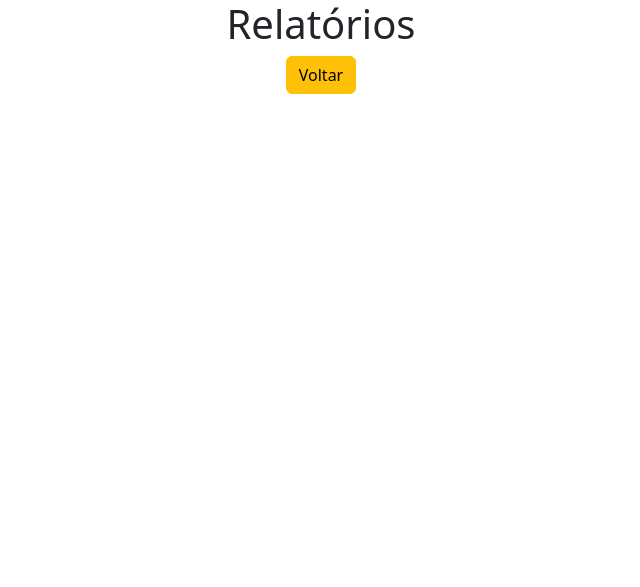
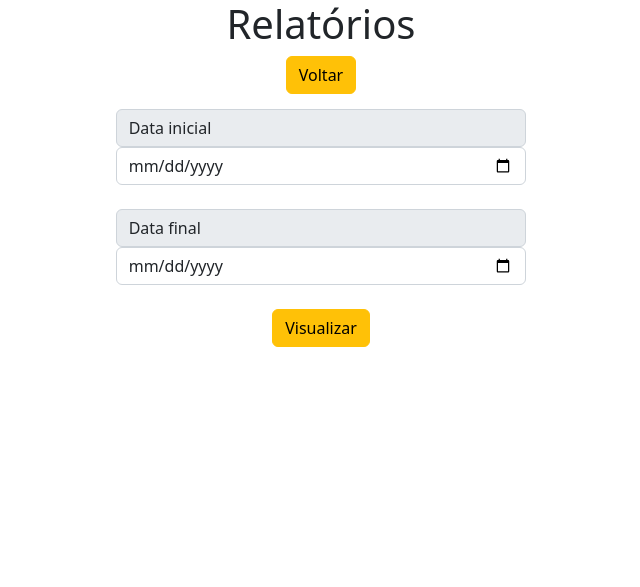
Before and after one commit to FelipeSchio/trabalho-web, a Flask app: page /relatorio in a window 1280 px wide. Shown: the top 587 px of the page, without its empty margins (319-959 px from the left). Run offline with Flask 2, Linux system fonts and the light colour scheme.

Commit message:
caixa data

```diff
--- a/app/templates/relatorio.html
+++ b/app/templates/relatorio.html
@@ -12,8 +12,21 @@
         <div class="col" id="conteiner">
             <div style="text-align: center; margin-bottom: 15px;">
               <h1>Relatórios</h1>
-              <a href="menu"><button type="button" class="btn btn-warning">Voltar</button></a>
+                <a href="menu"><button type="button" class="btn btn-warning">Voltar</button></a>
             </div>
+            <form action="" method="POST">
+            <div class="d-flex flex-column mb-3" style="text-align: center;">
+                <span class="input-group-text">Data inicial</span>
+                <input type="date" name="data_inicial" class="form-control" aria-label="Sizing example input" aria-describedby="inputGroup-sizing-default">
+                <br>
+                <span class="input-group-text">Data final</span>
+                <input type="date" name="data_final" class="form-control" aria-label="Sizing example input" aria-describedby="inputGroup-sizing-default">
+                <br>
+                <div style="text-align: center;">
+                    <input type="submit" class="btn btn-warning" value="Visualizar">
+                </div>
+            </div>
+            </form>
         </div>
         <div class="col"></div>
     </div>
--- a/database/banco.sql
+++ b/database/banco.sql
@@ -38,6 +38,7 @@ create table if not exists Venda (
     funcionario integer not null,
     quantidade integer not null,
     valor_total double not null,
+	data_venda date not null,
     primary key (id),
     foreign key (produto) references produto (id),
     foreign key (funcionario) references funcionario (id)
--- a/main.py
+++ b/main.py
@@ -60,9 +60,10 @@ def caixa():
         produto = request.form['produto']
         quantidade = request.form['quantidade']
         valor_total = request.form['valor_total']
+        data_venda = datetime.date.today()
 
         nova_venda = VendaModel(funcionario=funcionario, produto=produto, quantidade=quantidade,
-                                valor_total=valor_total)
+                                valor_total=valor_total, data_venda=data_venda)
         database.session.add(nova_venda)
         database.session.commit()
 
--- a/models/caixa.py
+++ b/models/caixa.py
@@ -8,9 +8,11 @@ class VendaModel(database.Model):
     produto = database.Column(database.Integer, nullable=False)
     quantidade = database.Column(database.Integer, nullable=False)
     valor_total = database.Column(database.Integer, nullable=False)
+    data_venda = database.Column(database.Date, nullable=False)
 
-    def __int__(self, funcionario, produto, quantidade, valor_total):
+    def __int__(self, funcionario, produto, quantidade, valor_total, data_venda):
         self.funcionario = funcionario
         self.produto = produto
         self.quantidade = quantidade
         self.valor_total = valor_total
+        self.data_venda = data_venda
--- a/models/funcionario.py
+++ b/models/funcionario.py
@@ -1,5 +1,5 @@
 from app import database, login_manager
-from werkzeug.security import generate_password_hash
+from werkzeug.security import generate_password_hash, check_password_hash
 from flask_login import UserMixin
 
 
@@ -23,7 +23,7 @@ class FunciModel(database.Model, UserMixin):
         self.nome = nome
         self.email = email
         self.telefone = telefone
-        self.senha = generate_password_hash(senha)
+        self.senha = generate_password_hash(senha) # <- não ta funcionando
         self.tipo = tipo
         self.data_cadastro = data_cadastro
         self.data_atualizacao = data_atualizacao
```
